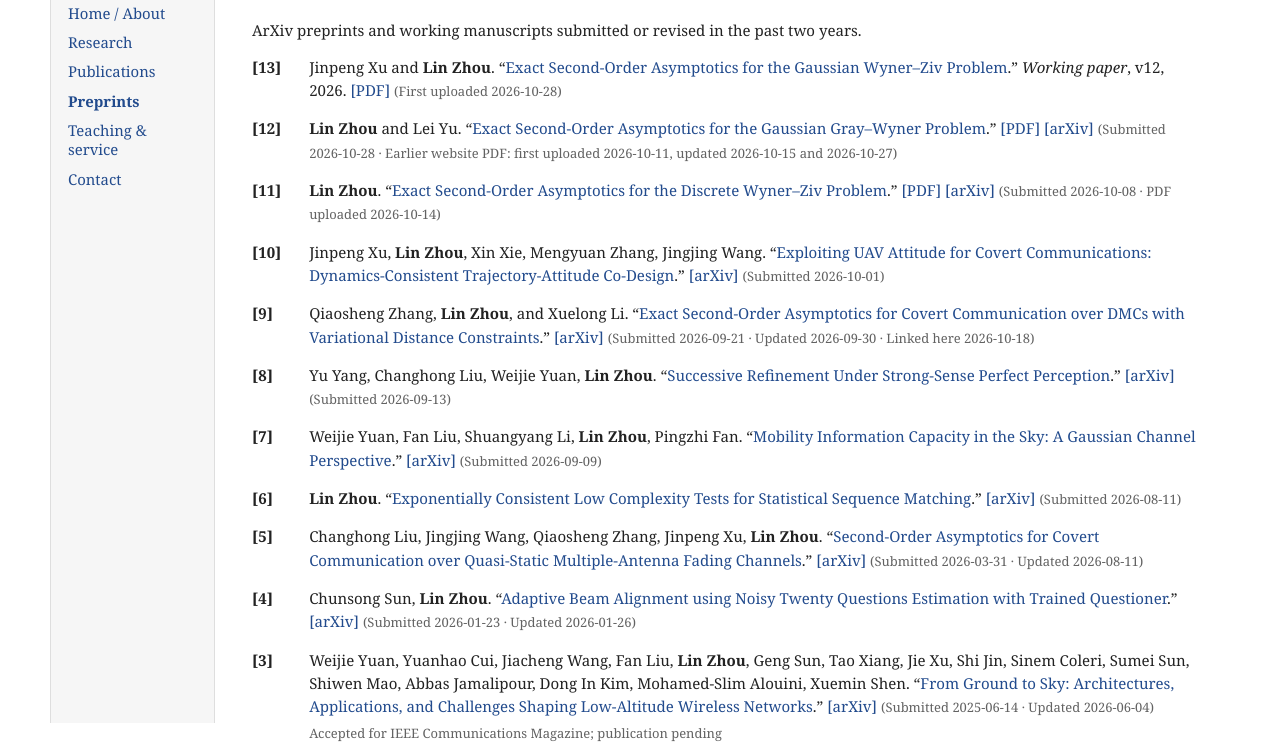
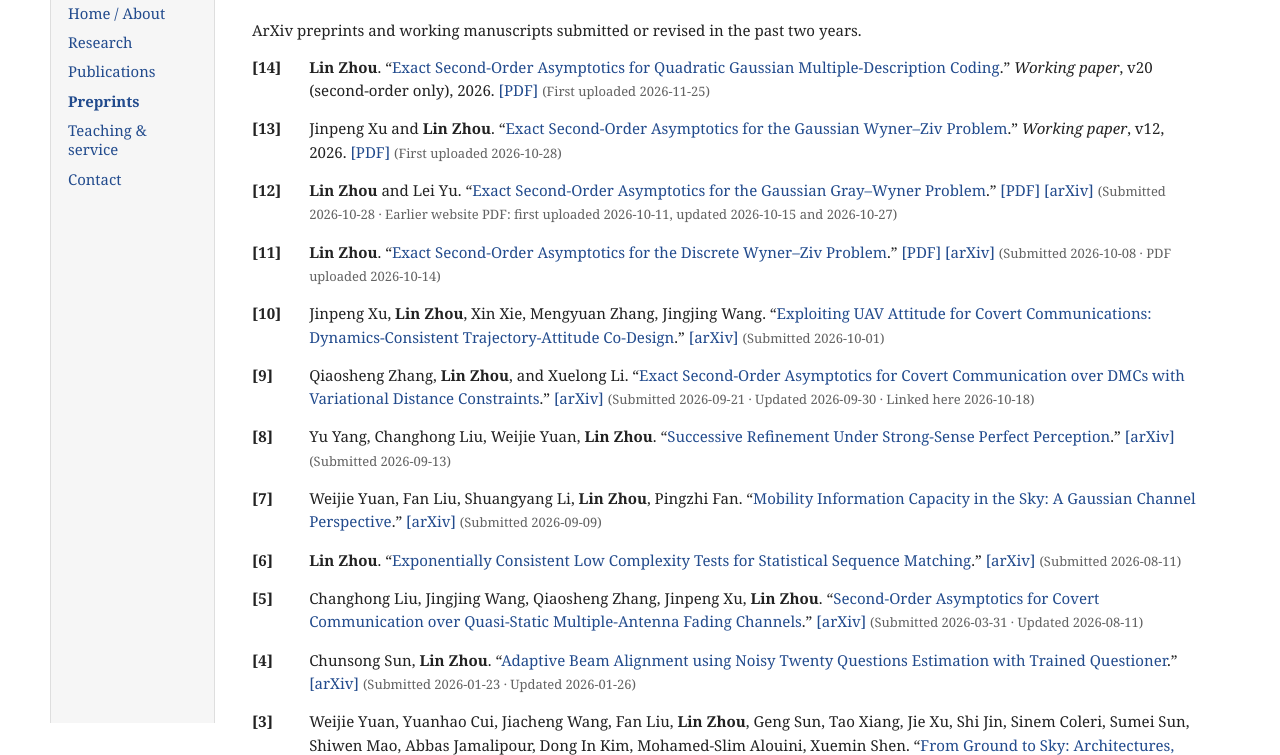
Before and after one commit to lzhou-sustech/lzhou-sustech.github.io, a plain HTML site: page preprints.html in a window 1280 px wide. Shown: the part 77-832 px from the top of the page. Drawn offline with Linux system fonts and the light colour scheme.

Commit message:
Post Ozarow Gaussian multiple-description second-order-only preprint v20

```diff
--- a/preprints.html
+++ b/preprints.html
@@ -37,7 +37,8 @@
       <section id="preprints" aria-labelledby="preprints-title">
         <h1 id="preprints-title">Preprints</h1>
         <p class="publication-intro">ArXiv preprints and working manuscripts submitted or revised in the past two years.</p>
-        <ol class="arxiv-list" reversed start="13" role="list"><li class="arxiv-paper preprint-working" id="working-gaussian-wyner-ziv-2026" value="13" data-paper-number="13"><span class="paper-number" aria-label="Preprint 13">[13]</span><p>Jinpeng Xu and <strong>Lin Zhou</strong>. <span class="publication-title">“<a href="preprint-pdfs/Gaussian_Wyner_Ziv_Second_Order.pdf">Exact Second-Order Asymptotics for the Gaussian Wyner–Ziv Problem</a>.”</span> <em>Working paper</em>, v12, 2026. <a class="publication-pdf" href="preprint-pdfs/Gaussian_Wyner_Ziv_Second_Order.pdf">[PDF]</a> <span class="arxiv-dates">(First uploaded <time datetime="2026-10-28">2026-10-28</time>)</span></p></li>
+        <ol class="arxiv-list" reversed start="14" role="list"><li class="arxiv-paper preprint-working" id="working-ozarow-gaussian-md-second-order-2026" value="14" data-paper-number="14"><span class="paper-number" aria-label="Preprint 14">[14]</span><p><strong>Lin Zhou</strong>. <span class="publication-title">“<a href="preprint-pdfs/Ozarow_Gaussian_MD_Second_Order.pdf">Exact Second-Order Asymptotics for Quadratic Gaussian Multiple-Description Coding</a>.”</span> <em>Working paper</em>, v20 (second-order only), 2026. <a class="publication-pdf" href="preprint-pdfs/Ozarow_Gaussian_MD_Second_Order.pdf">[PDF]</a> <span class="arxiv-dates">(First uploaded <time datetime="2026-11-25">2026-11-25</time>)</span></p></li>
+<li class="arxiv-paper preprint-working" id="working-gaussian-wyner-ziv-2026" value="13" data-paper-number="13"><span class="paper-number" aria-label="Preprint 13">[13]</span><p>Jinpeng Xu and <strong>Lin Zhou</strong>. <span class="publication-title">“<a href="preprint-pdfs/Gaussian_Wyner_Ziv_Second_Order.pdf">Exact Second-Order Asymptotics for the Gaussian Wyner–Ziv Problem</a>.”</span> <em>Working paper</em>, v12, 2026. <a class="publication-pdf" href="preprint-pdfs/Gaussian_Wyner_Ziv_Second_Order.pdf">[PDF]</a> <span class="arxiv-dates">(First uploaded <time datetime="2026-10-28">2026-10-28</time>)</span></p></li>
 <li class="arxiv-paper" id="arxiv-2610-38306" value="12" data-paper-number="12"><span class="paper-number" aria-label="Preprint 12">[12]</span><p><strong>Lin Zhou</strong> and Lei Yu. <span class="publication-title">“<a href="https://arxiv.org/pdf/2610.38306">Exact Second-Order Asymptotics for the Gaussian Gray–Wyner Problem</a>.”</span> <a class="publication-pdf" href="https://arxiv.org/pdf/2610.38306">[PDF]</a> <a class="publication-arxiv" href="https://arxiv.org/abs/2610.38306">[arXiv]</a> <span class="arxiv-dates">(Submitted <time datetime="2026-10-28">2026-10-28</time> · Earlier website PDF: first uploaded <time datetime="2026-10-11">2026-10-11</time>, updated <time datetime="2026-10-15">2026-10-15</time> and <time datetime="2026-10-27">2026-10-27</time>)</span></p></li>
 <li class="arxiv-paper" id="arxiv-2610-11998" value="11" data-paper-number="11"><span class="paper-number" aria-label="Preprint 11">[11]</span><p><strong>Lin Zhou</strong>. <span class="publication-title">“<a href="preprint-pdfs/Wyner_Ziv_Second_Order.pdf">Exact Second-Order Asymptotics for the Discrete Wyner–Ziv Problem</a>.”</span> <a class="publication-pdf" href="preprint-pdfs/Wyner_Ziv_Second_Order.pdf">[PDF]</a> <a class="publication-arxiv" href="https://arxiv.org/abs/2610.11998">[arXiv]</a> <span class="arxiv-dates">(Submitted <time datetime="2026-10-08">2026-10-08</time> · PDF uploaded <time datetime="2026-10-14">2026-10-14</time>)</span></p></li>
 <li class="arxiv-paper" id="arxiv-2610-01307" value="10" data-paper-number="10"><span class="paper-number" aria-label="Preprint 10">[10]</span><p>Jinpeng Xu, <strong>Lin Zhou</strong>, Xin Xie, Mengyuan Zhang, Jingjing Wang. <span class="publication-title">“<a href="https://arxiv.org/pdf/2610.01307">Exploiting UAV Attitude for Covert Communications: Dynamics-Consistent Trajectory-Attitude Co-Design</a>.”</span> <a class="publication-arxiv" href="https://arxiv.org/abs/2610.01307">[arXiv]</a> <span class="arxiv-dates">(Submitted <time datetime="2026-10-01">2026-10-01</time>)</span></p></li>
```
Also changed, not shown: 1 other file.
